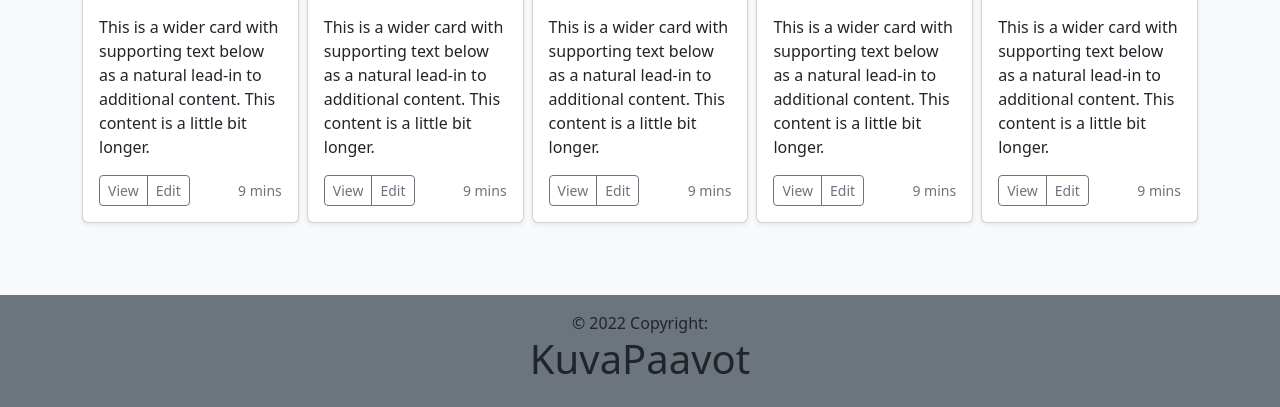
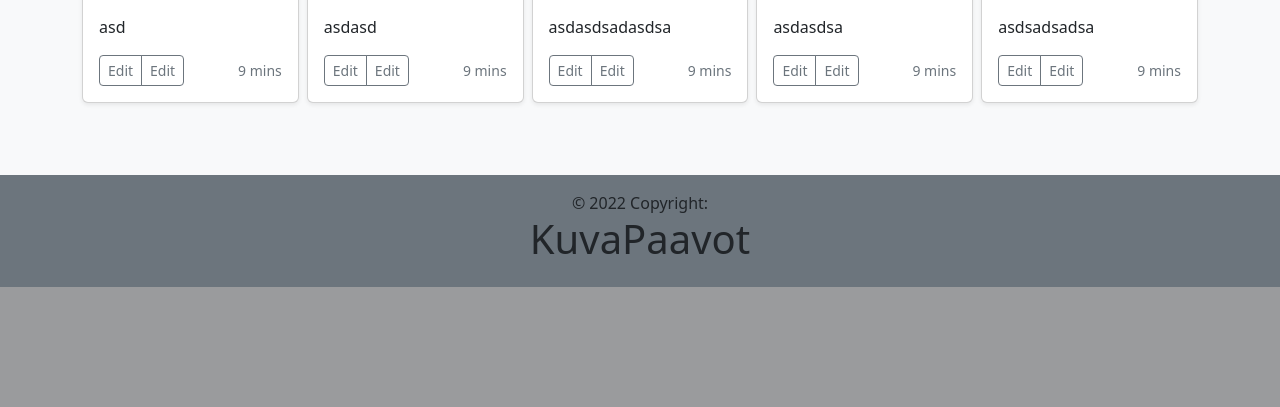
Before and after one commit to hamk-webdev-intim21a6/KuvaPaavot, a Django app: page / in a window 1280 px wide. Shown: the part 778-1185 px from the top of the page. After the commit the page ends 1065 px from the top, so only its background shows below. Run offline with Django 3.2, Linux system fonts and the light colour scheme; data comes from the database, SQL or seed files in the repository.

Commit message:
image desc

```diff
--- a/gallery/templates/gallery/index.html
+++ b/gallery/templates/gallery/index.html
@@ -86,10 +86,10 @@
             <div class="card shadow-sm">
               <img class="card-img-top" src="{{ post.image.url }}" alt="Card image cap">
                 <div class="card-body">
-                  <p class="card-text">This is a wider card with supporting text below as a natural lead-in to additional content. This content is a little bit longer.</p>
+                  <p class="card-text">{{ post.description }}</p>
                     <div class="d-flex justify-content-between align-items-center">
                       <div class="btn-group">
-                        <button type="button" class="btn btn-sm btn-outline-secondary">View</button>
+                        <button type="button" class="btn btn-sm btn-outline-secondary">Edit</button>
                         <button type="button" class="btn btn-sm btn-outline-secondary">Edit</button>
                       </div>
                       <small class="text-muted">9 mins</small>
```
